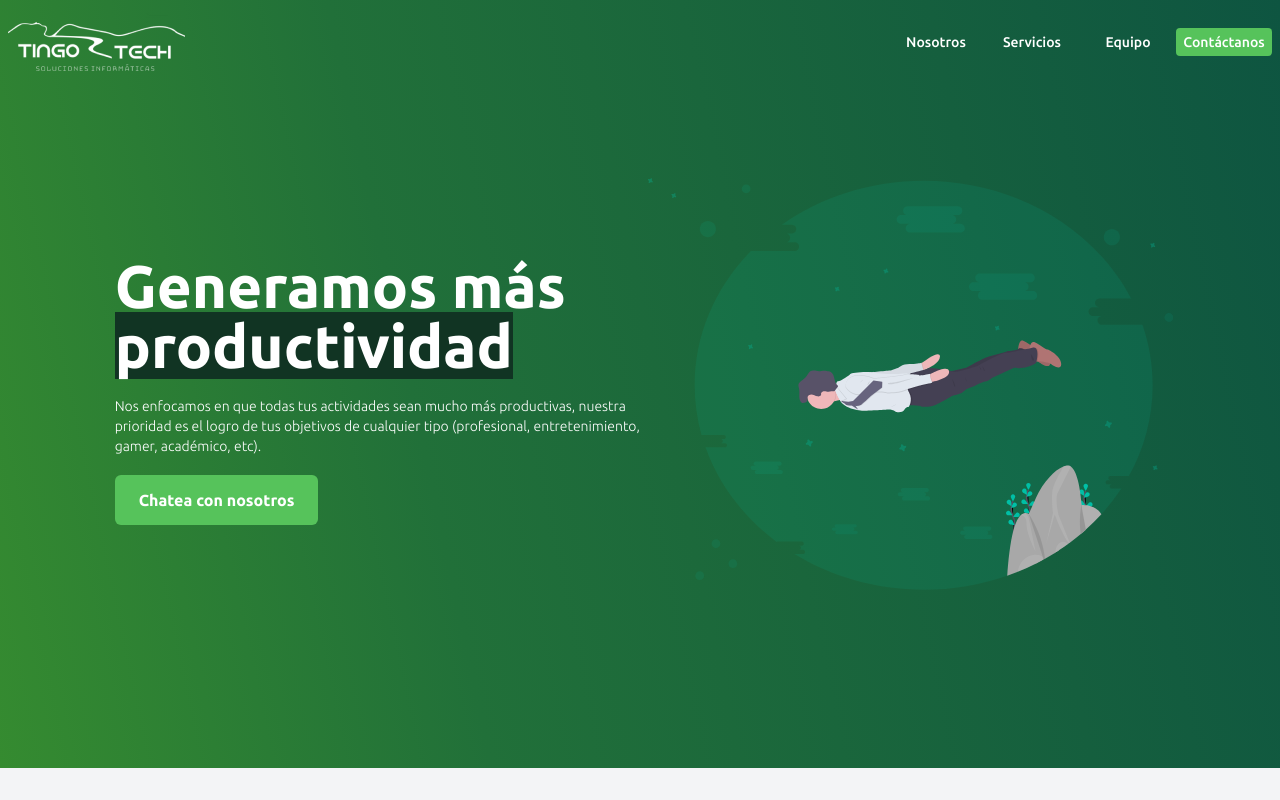
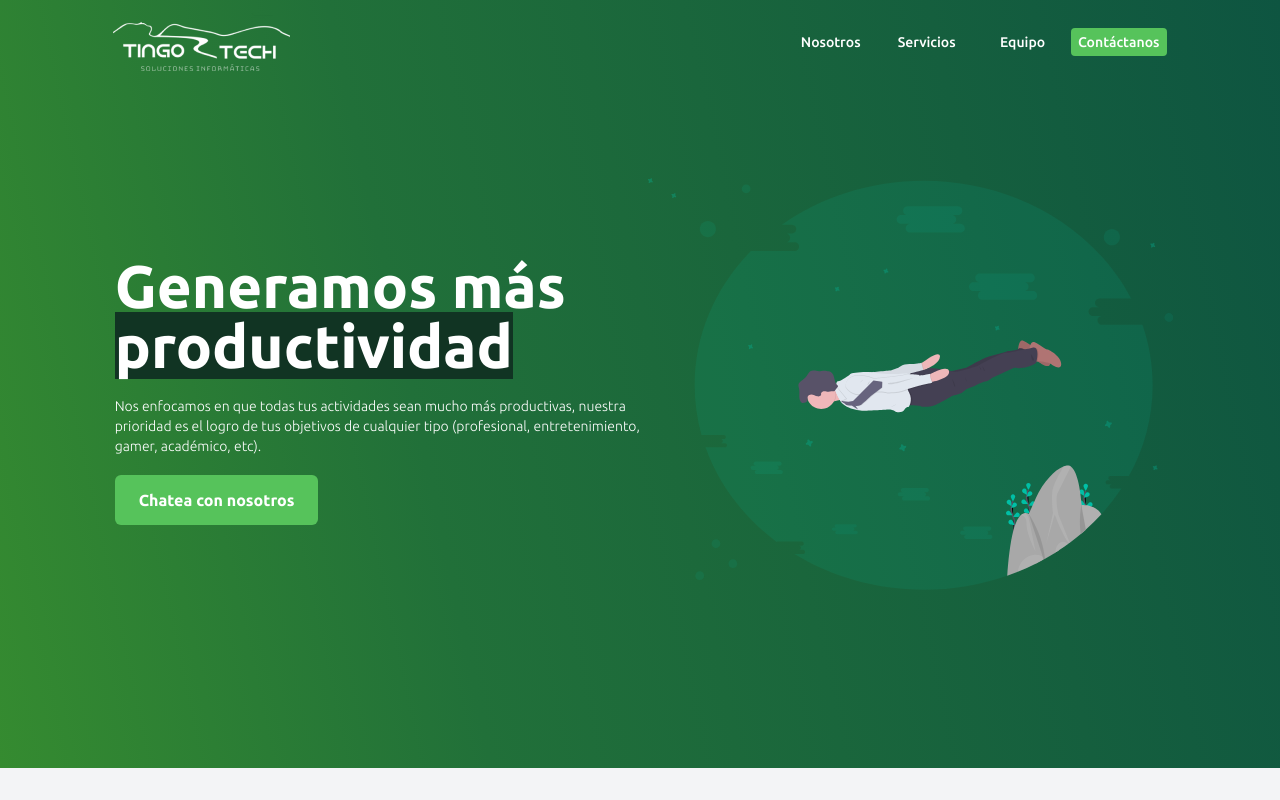
Before and after one commit to wasi-lat/tingotech, a Next.js app: page / in a window 1280 px wide. Shown: the top 800 px of the page. Built offline with nearby package versions, Linux system fonts and the light colour scheme.

Commit message:
ADD: align navbar

```diff
--- a/components/shared/navbar.js
+++ b/components/shared/navbar.js
@@ -2,7 +2,7 @@ import Link from "next/link";
 
 export default function Navbar() {
   return (
-    <nav className="container mx-auto flex justify-between items-center">
+    <nav className="container mx-auto flex justify-between items-center w-full md:w-5/6">
       <ul className="mr-3 text-2xl md:text-3xl">
         <li>
           <Link href="/">
```
